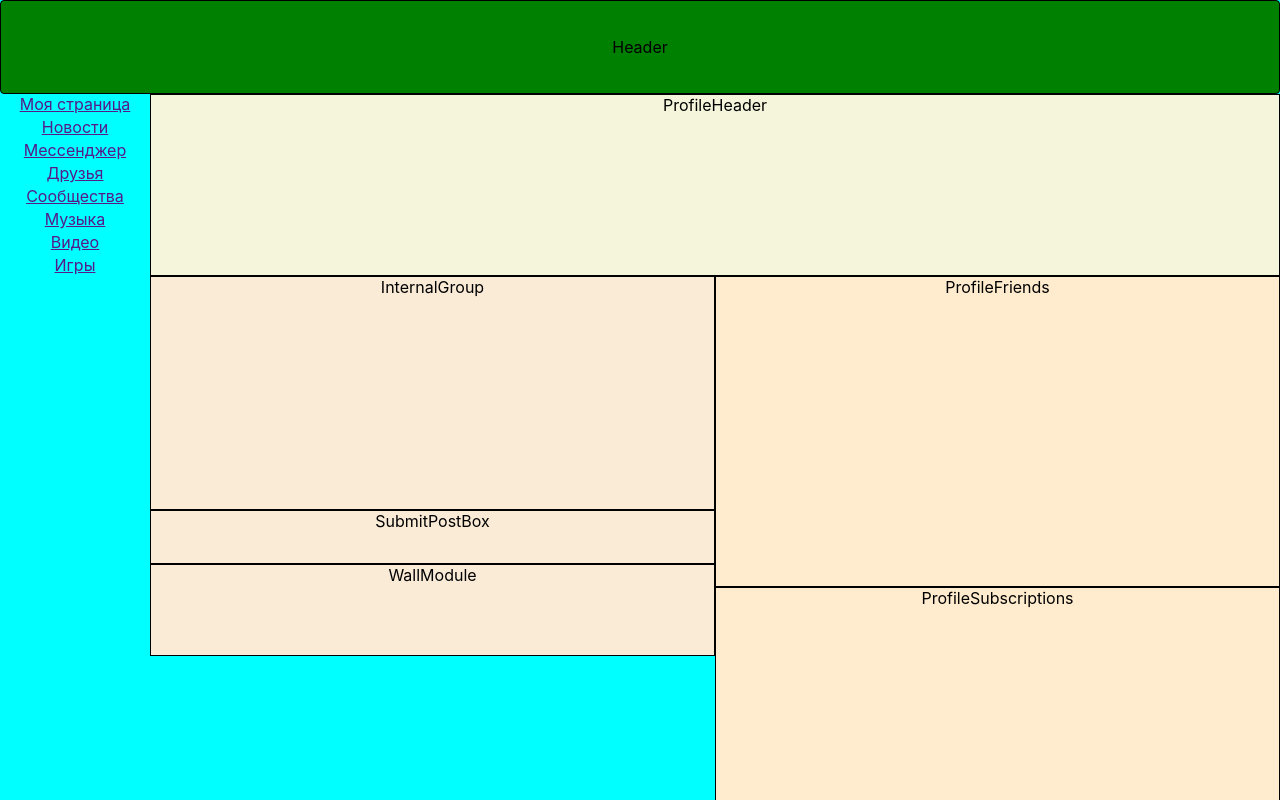
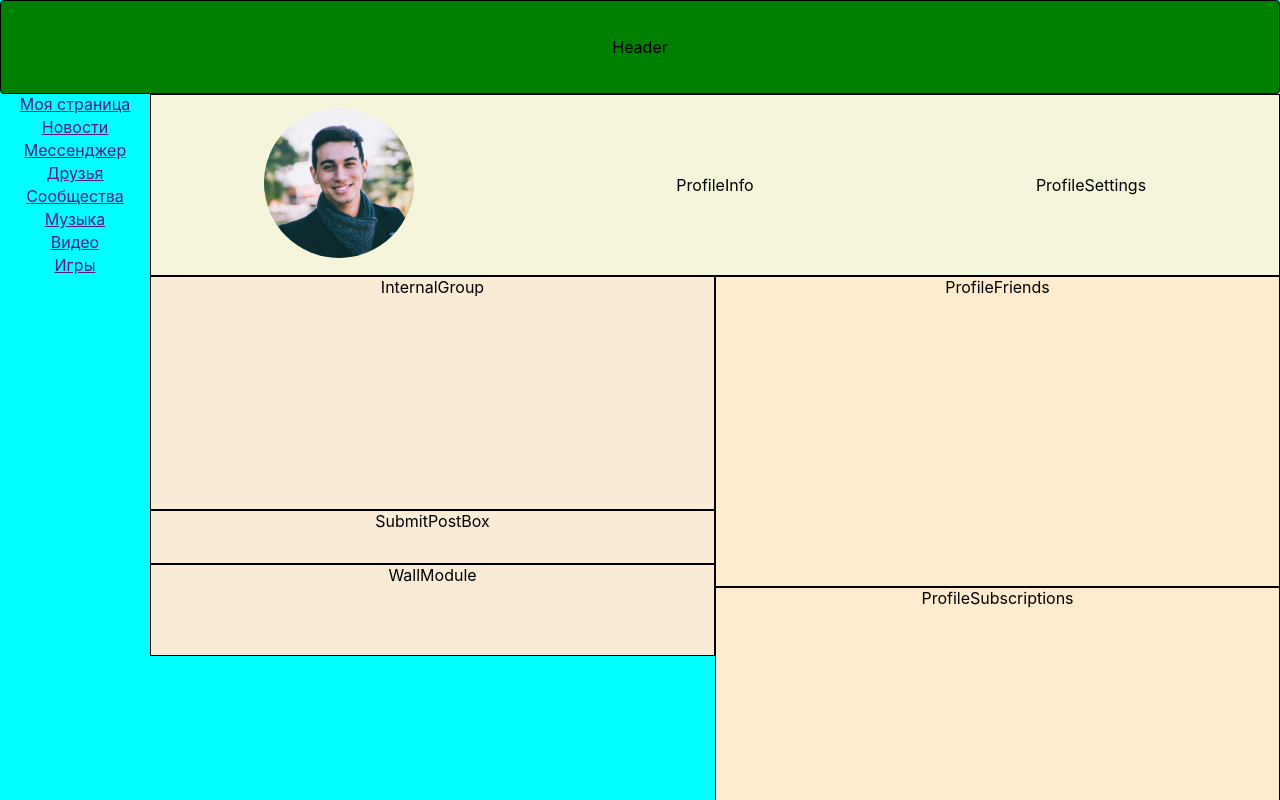
Before and after one commit to PiklzGoodBoy/SocialNetwork, a React (Create React App) app: page / in a window 1280 px wide. Shown: the top 800 px of the page. Built offline with nearby package versions, Linux system fonts and the light colour scheme.

Commit message:
Edit_ProfileHeader

```diff
--- /dev/null
+++ b/src/components/Body/ProfileWrapper/ProfileHeader/ProfileHeader.jsx
@@ -0,0 +1,17 @@
+import React from 'react'
+import style from './ProfileHeader.module.css'
+import ProfileImg from './ProfileImg/ProfileImg'
+import ProfileInfo from './ProfileInfo/ProfileInfo'
+import ProfileSettings from './ProfileSettings/ProfileSettings'
+
+const ProfileHeader = () => {
+  return (
+    <div className={style.ProfileHeader}>
+        <ProfileImg/>
+        <ProfileInfo/>
+        <ProfileSettings/>
+    </div>
+  )
+}
+
+export default ProfileHeader
--- a/src/components/Body/ProfileWrapper/ProfileHeader/ProfileHeaer.module.css
+++ b/src/components/Body/ProfileWrapper/ProfileHeader/ProfileHeader.module.css
@@ -1,4 +1,7 @@
 .ProfileHeader{
+    display: grid;
+    grid-template-columns: 1fr 1fr 1fr;
+    align-items: center;
     height: 180px;
     background-color: beige;
     border: 1px solid black;
--- a/src/components/Body/ProfileWrapper/ProfileHeader/ProfileHeaer.jsx
+++ /dev/null
@@ -1,10 +0,0 @@
-import React from 'react'
-import style from './ProfileHeaer.module.css'
-
-const ProfileHeader = () => {
-  return (
-    <div className={style.ProfileHeader}>ProfileHeader</div>
-  )
-}
-
-export default ProfileHeader
--- a/src/components/Body/ProfileWrapper/ProfileHeader/ProfileImg/ProfileImg.jsx
+++ b/src/components/Body/ProfileWrapper/ProfileHeader/ProfileImg/ProfileImg.jsx
@@ -1,8 +1,12 @@
 import React from 'react'
+import style from './ProfileImg.module.css'
+import ImgAvatar from '../../../../../Img/ProfielImg/nicolas-horn-MTZTGvDsHFY-unsplash.jpg'
 
 function ProfileImg() {
   return (
-    <div>ProfileImg</div>
+    <div className={style.ProfileImg}>
+      <img src={ImgAvatar} alt="ImgAvatar"/>
+    </div>
   )
 }
 
--- a/src/components/Body/ProfileWrapper/ProfileHeader/ProfileImg/ProfileImg.module.css
+++ b/src/components/Body/ProfileWrapper/ProfileHeader/ProfileImg/ProfileImg.module.css
@@ -0,0 +1,5 @@
+.ProfileImg img{
+    height: 150px;
+    width: 150px;
+    border-radius: 80px;
+}
--- /dev/null
+++ b/src/components/Body/ProfileWrapper/ProfileHeader/ProfileInfo/ProfileInfo.jsx
@@ -0,0 +1,10 @@
+import React from 'react'
+import style from './ProfileInfo.module.css'
+
+const ProfileInfo = () => {
+  return (
+    <div className={style.ProfileInfo}>ProfileInfo</div>
+  )
+}
+
+export default ProfileInfo
--- /dev/null
+++ b/src/components/Body/ProfileWrapper/ProfileHeader/ProfileSettings/ProfileSettings.jsx
@@ -0,0 +1,10 @@
+import React from 'react'
+import style from './ProfileSettings.module.css'
+
+const ProfileSettings = () => {
+  return (
+    <div className={style.ProfileSettings}>ProfileSettings</div>
+  )
+}
+
+export default ProfileSettings
--- a/src/components/Body/ProfileWrapper/ProfileWrapper.jsx
+++ b/src/components/Body/ProfileWrapper/ProfileWrapper.jsx
@@ -1,6 +1,6 @@
 import React from 'react'
 import style from './ProfileWrapper.module.css'
-import ProfileHeader from './ProfileHeader/ProfileHeaer'
+import ProfileHeader from './ProfileHeader/ProfileHeader'
 import ProfileLayoutSplit from './ProfileLayoutSplit/ProfileLayoutSplit'
 
 const ProfileWrapper = () => {
```
Also changed, not shown: src/Img/ProfielImg/nicolas-horn-MTZTGvDsHFY-unsplash.jpg (added), src/components/Body/ProfileWrapper/ProfileHeader/ProfileInfo/ProfileInfo.module.css (added), src/components/Body/ProfileWrapper/ProfileHeader/ProfileSettings/ProfileSettings.module.css (added).
